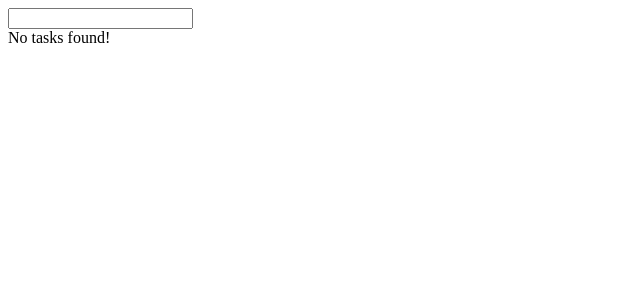
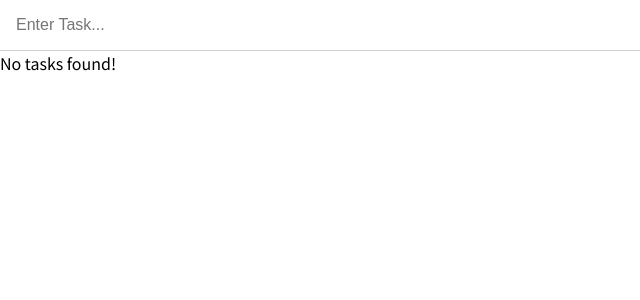
Before and after one commit to gurleensethi/infinite-todo, a React (Create React App) app in the folder web_app/: page /#/ in a window 1280 px wide. Shown: the top 300 px of the page, without its empty margins (0-640 px from the left). Built offline with nearby package versions, Linux system fonts and the light colour scheme.

Commit message:
feat: add fonts and styled components.

```diff
--- a/web_app/package.json
+++ b/web_app/package.json
@@ -13,6 +13,7 @@
     "@types/react-redux": "^7.1.9",
     "@types/react-router-dom": "^5.1.5",
     "@types/redux-mock-store": "^1.0.2",
+    "@types/styled-components": "^5.1.0",
     "jest-create-mock-instance": "^1.1.0",
     "react": "^16.13.1",
     "react-dom": "^16.13.1",
@@ -23,6 +24,7 @@
     "redux-mock-store": "^1.5.4",
     "redux-thunk": "^2.3.0",
     "reselect": "^4.0.0",
+    "styled-components": "^5.1.0",
     "typescript": "~3.7.2"
   },
   "scripts": {
--- /dev/null
+++ b/web_app/public/index.css
@@ -0,0 +1,19 @@
+@import url("https://fonts.googleapis.com/css2?family=Noto+Sans+JP:wght@300;400;500;700&display=swap");
+
+* {
+  box-sizing: border-box;
+}
+
+html,
+body {
+  font-family: "Noto Sans JP", sans-serif;
+  padding: 0;
+  margin: 0;
+  height: 100%;
+  width: 100%;
+}
+
+#root {
+  height: 100%;
+  width: 100%;
+}
--- a/web_app/public/index.html
+++ b/web_app/public/index.html
@@ -24,7 +24,8 @@
       work correctly both with client-side routing and a non-root public URL.
       Learn how to configure a non-root public URL by running `npm run build`.
     -->
-    <title>React App</title>
+    <link rel="stylesheet" href="index.css" />
+    <title>Infinite Todo</title>
   </head>
   <body>
     <noscript>You need to enable JavaScript to run this app.</noscript>
--- a/web_app/src/components/TaskComponent/TaskComponent.tsx
+++ b/web_app/src/components/TaskComponent/TaskComponent.tsx
@@ -4,7 +4,29 @@ import { selectTasksByParentId } from "src/data/redux/task/task.selectors";
 import { fetchTasks, addTask } from "src/data/redux/task/task.actions";
 import { connect, ConnectedProps } from "react-redux";
 import TaskList from "../TaskList/TaskList";
+import styled from "styled-components";
 
+/* Styles */
+const Container = styled.div`
+  display: flex;
+  flex-direction: column;
+  width: 100%;
+  height: 100%;
+`;
+
+const TaskForm = styled.form`
+  width: 100%;
+`;
+
+const TaskInput = styled.input`
+  width: 100%;
+  border: none;
+  border-bottom: 1px solid lightgrey;
+  font-size: 16px;
+  padding: 16px;
+`;
+
+/* State */
 type OwnProps = {
   parentId: number;
   onTaskClick: (task: Task) => void;
@@ -25,6 +47,7 @@ const connector = connect(mapStateToProps, mapDispatchToProps);
 
 type PropsFromRedux = ConnectedProps<typeof connector>;
 
+/* Component */
 const TaskComponent: FunctionComponent<OwnProps & PropsFromRedux> = ({
   parentId,
   fetchTasks,
@@ -46,19 +69,20 @@ const TaskComponent: FunctionComponent<OwnProps & PropsFromRedux> = ({
   const hasTasks = tasks && tasks.length > 0;
 
   return (
-    <div>
-      <form onSubmit={handleSubmit}>
-        <input
+    <Container>
+      <TaskForm onSubmit={handleSubmit}>
+        <TaskInput
           onChange={(event) => setTaskText(event.target.value)}
           value={taskText}
+          placeholder="Enter Task..."
         />
-      </form>
+      </TaskForm>
       {hasTasks ? (
         <TaskList tasks={tasks} onTaskClick={onTaskClick} />
       ) : (
         <div>No tasks found!</div>
       )}
-    </div>
+    </Container>
   );
 };
 
--- a/web_app/src/pages/home/Home.tsx
+++ b/web_app/src/pages/home/Home.tsx
@@ -10,7 +10,7 @@ export const Home: FunctionComponent = (props) => {
   };
 
   return (
-    <div>
+    <div style={{ height: "100%", width: "100%" }}>
       {openPanels.map((panelId, index) => (
         <TaskComponent
           parentId={panelId}
```
Also changed, not shown: 1 other file (tests, documents, lock files or other folders).
